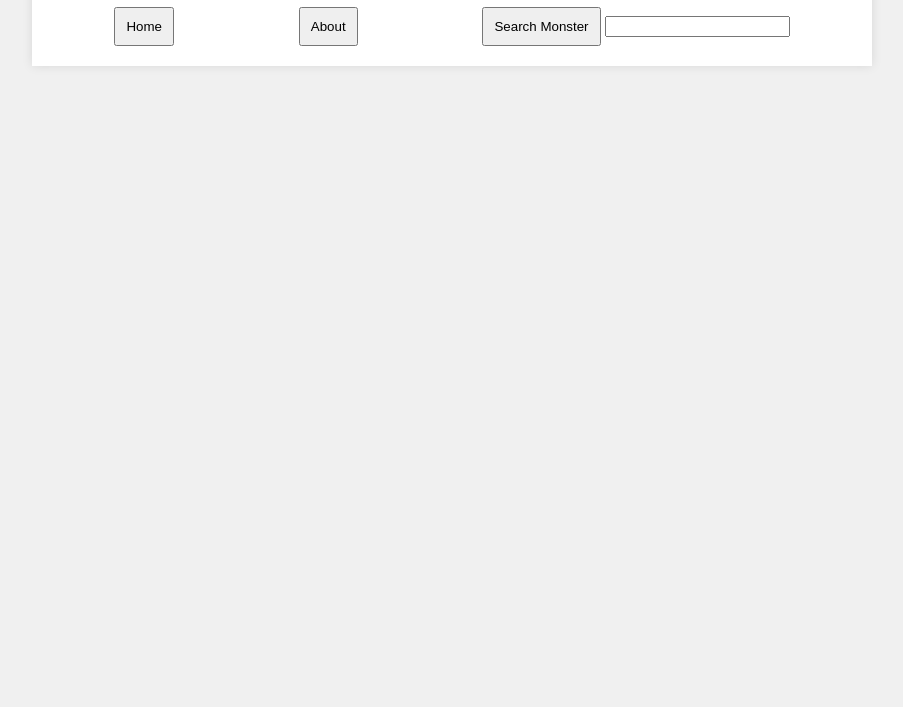
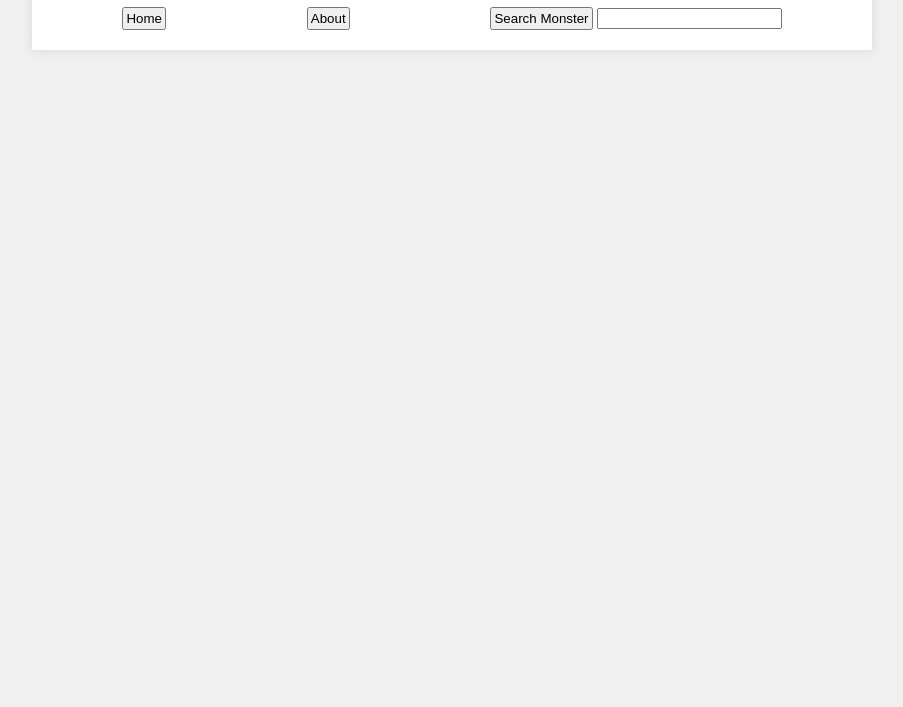
Before and after one commit to derrekdo/AD320_Creative-Project4, a website: page src/index.html in a window 1280 px wide. Shown: the part 93-800 px from the top of the page, without its empty margins (188-1091 px from the left). Drawn offline with Linux system fonts and the light colour scheme.

Commit message:
edit the visibiilty styling

```diff
--- a/src/styles.css
+++ b/src/styles.css
@@ -24,7 +24,7 @@ nav {
 }
 
 button {
-    padding: 10px;
+    padding: 2px;
     cursor: pointer;
 }
 
@@ -51,5 +51,4 @@ button {
 
 #monster.content, #search-btn.active {
     display: block;
-    display: flex;
 }
```
